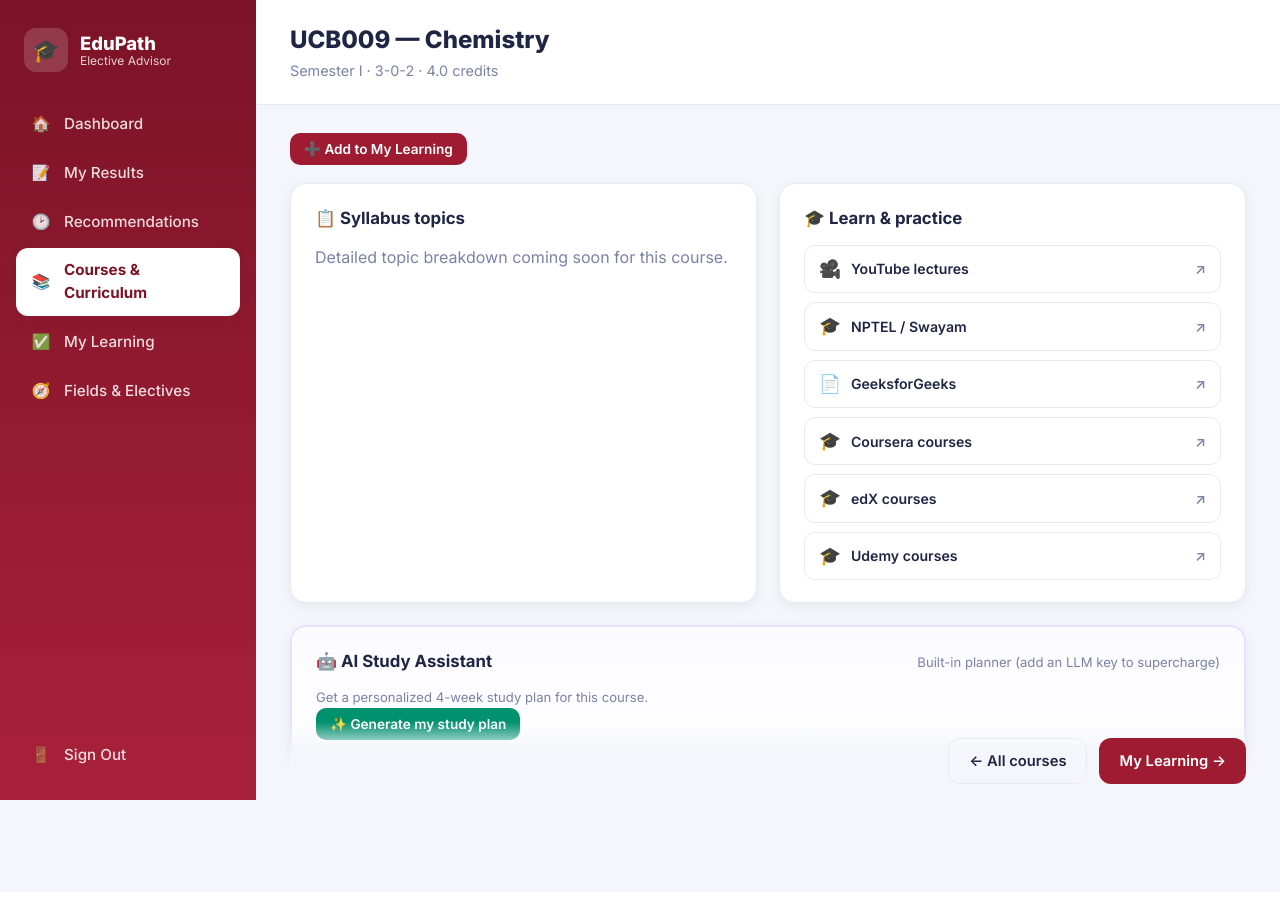
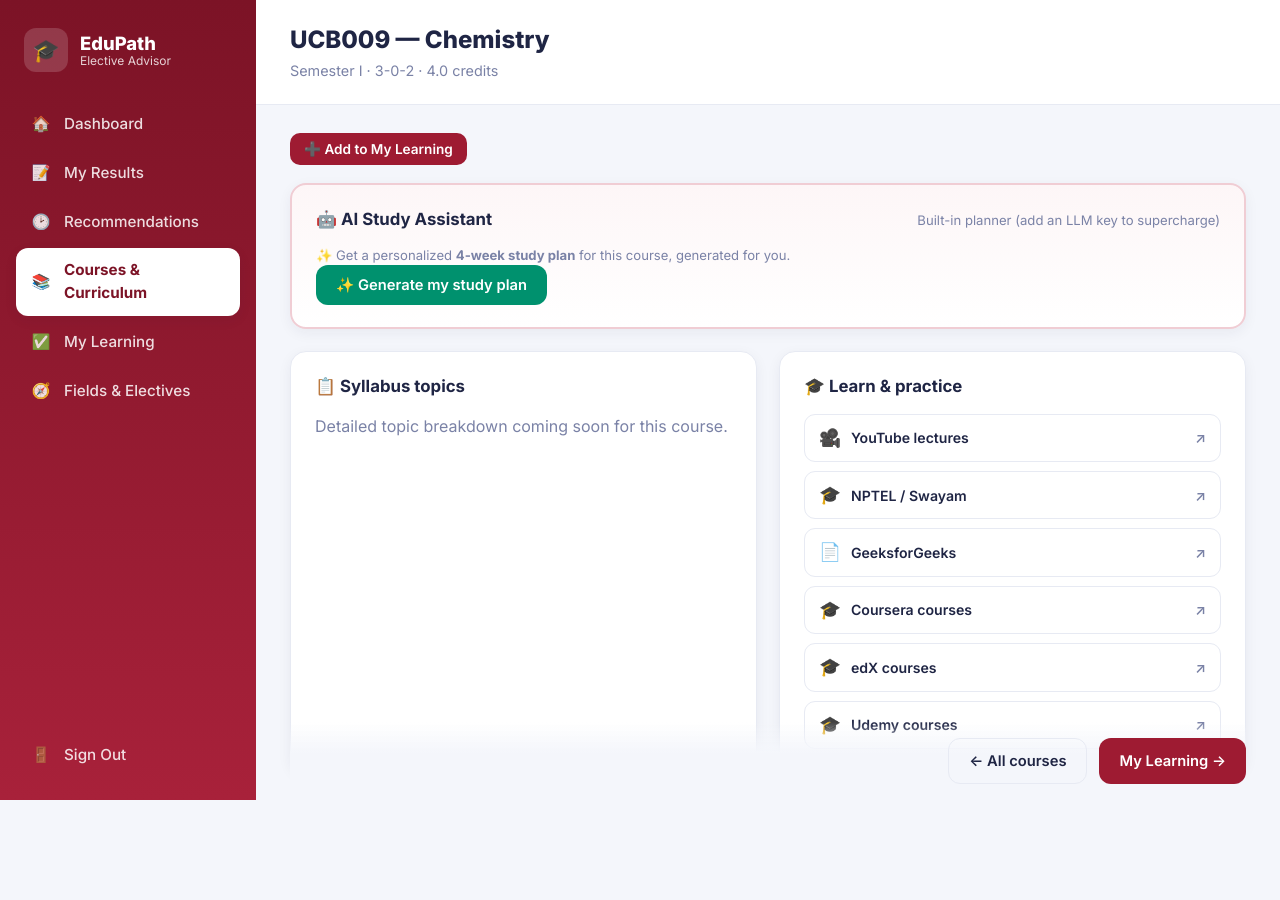
Before and after one commit to NarinderKaur00/course-field-recommendation, a Flask app: page /course/UCB009 in a window 1280 px wide. Before the commit the page ends 800 px from the top, so only its background shows below. Run offline with Flask 3, Linux system fonts and the light colour scheme; the visitor is signed in with stand-in values (Sample User, id 1); some libraries are stand-ins or nearby versions.

Commit message:
AI assistant: move study-plan panel higher on course page + hint on recommendation page; warm panel tints to maroon

```diff
--- a/portal/static/css/style.css
+++ b/portal/static/css/style.css
@@ -166,7 +166,7 @@ a{text-decoration:none;color:inherit}
 .grade-10,.grade-11{background:#d6334c}
 
 /* ---------------- Recommendation page ---------------- */
-.highlight-panel{border:2px solid #e4e2ff;background:linear-gradient(180deg,#fbfaff,#fff)}
+.highlight-panel{border:2px solid #f0cdd4;background:linear-gradient(180deg,#fdf6f7,#fff)}
 .rec-head{display:flex;justify-content:space-between;align-items:baseline;flex-wrap:wrap;gap:6px}
 .rec-cards{display:grid;grid-template-columns:repeat(5,1fr);gap:14px;margin-top:8px}
 .rec-card{
@@ -424,7 +424,7 @@ a{text-decoration:none;color:inherit}
 .chart-box-sm{position:relative;height:230px}
 @media (max-width:820px){ .chart-row{grid-template-columns:1fr} }
 
-.ai-panel{border:2px solid #e4e2ff;background:linear-gradient(180deg,#fbfaff,#fff)}
+.ai-panel{border:2px solid #f0cdd4;background:linear-gradient(180deg,#fdf6f7,#fff)}
 .ai-source{font-size:.78rem;font-weight:700;color:var(--violet);margin-bottom:12px}
 .ai-weeks{display:grid;grid-template-columns:repeat(auto-fill,minmax(230px,1fr));gap:14px;margin-bottom:14px}
 .ai-week{border:1px solid var(--line);border-radius:12px;padding:12px 14px;background:#fff}
--- a/portal/templates/course_detail.html
+++ b/portal/templates/course_detail.html
@@ -32,6 +32,38 @@
   <p>{{ course['objective'] }}</p>
 </section>
 {% endif %}
+
+<section class="panel ai-panel highlight-panel">
+  <div class="rec-head">
+    <h3 class="panel-title">🤖 AI Study Assistant</h3>
+    <span class="muted small">{{ 'Powered by your LLM' if ai_enabled else 'Built-in planner (add an LLM key to supercharge)' }}</span>
+  </div>
+  {% if plan %}
+    <div class="ai-source">✨ {{ plan['source'] }}</div>
+    {% if plan['weeks'] %}
+      <div class="ai-weeks">
+        {% for w in plan['weeks'] %}
+        <div class="ai-week">
+          <strong>{{ w['title'] }}</strong>
+          <ul>{% for it in w['items'] %}<li>{{ it }}</li>{% endfor %}</ul>
+        </div>
+        {% endfor %}
+      </div>
+    {% else %}
+      <pre class="ai-text">{{ plan['text'] }}</pre>
+    {% endif %}
+    <form method="post" action="{{ url_for('course_studyplan', code=course['code']) }}">
+        <input type="hidden" name="csrf_token" value="{{ csrf_token() }}">
+      <button class="btn btn-ghost btn-sm">↻ Regenerate plan</button>
+    </form>
+  {% else %}
+    <p class="muted small">✨ Get a personalized <strong>4-week study plan</strong> for this course, generated for you.</p>
+    <form method="post" action="{{ url_for('course_studyplan', code=course['code']) }}">
+        <input type="hidden" name="csrf_token" value="{{ csrf_token() }}">
+      <button class="btn btn-accent">✨ Generate my study plan</button>
+    </form>
+  {% endif %}
+</section>
 
 <div class="grid-2">
   <!-- Syllabus / progress -->
@@ -80,38 +112,6 @@
   </section>
 </div>
 
-<section class="panel ai-panel">
-  <div class="rec-head">
-    <h3 class="panel-title">🤖 AI Study Assistant</h3>
-    <span class="muted small">{{ 'Powered by your LLM' if ai_enabled else 'Built-in planner (add an LLM key to supercharge)' }}</span>
-  </div>
-  {% if plan %}
-    <div class="ai-source">✨ {{ plan['source'] }}</div>
-    {% if plan['weeks'] %}
-      <div class="ai-weeks">
-        {% for w in plan['weeks'] %}
-        <div class="ai-week">
-          <strong>{{ w['title'] }}</strong>
-          <ul>{% for it in w['items'] %}<li>{{ it }}</li>{% endfor %}</ul>
-        </div>
-        {% endfor %}
-      </div>
-    {% else %}
-      <pre class="ai-text">{{ plan['text'] }}</pre>
-    {% endif %}
-    <form method="post" action="{{ url_for('course_studyplan', code=course['code']) }}">
-        <input type="hidden" name="csrf_token" value="{{ csrf_token() }}">
-      <button class="btn btn-ghost btn-sm">↻ Regenerate plan</button>
-    </form>
-  {% else %}
-    <p class="muted small">Get a personalized 4-week study plan for this course.</p>
-    <form method="post" action="{{ url_for('course_studyplan', code=course['code']) }}">
-        <input type="hidden" name="csrf_token" value="{{ csrf_token() }}">
-      <button class="btn btn-accent btn-sm">✨ Generate my study plan</button>
-    </form>
-  {% endif %}
-</section>
-
 <div class="sticky-actions">
   <a href="{{ url_for('courses') }}" class="btn btn-ghost">← All courses</a>
   <a href="{{ url_for('my_learning') }}" class="btn btn-primary">My Learning →</a>
--- a/portal/templates/recommendation.html
+++ b/portal/templates/recommendation.html
@@ -75,6 +75,8 @@ function toggleField(btn){
 <!-- Recommended electives: fit + reason + course link (no grades) -->
 <section class="panel">
   <h3 class="panel-title">🏆 Recommended electives for you</h3>
+  <p class="muted small">💡 Open any course with <strong>View course &amp; learn</strong> to get its syllabus,
+     free resources, and an <strong>🤖 AI study plan</strong>.</p>
   <div class="erec-list">
     {% for r in rec['recommended'] %}
     <div class="erec rank-{{ loop.index }}">
```
